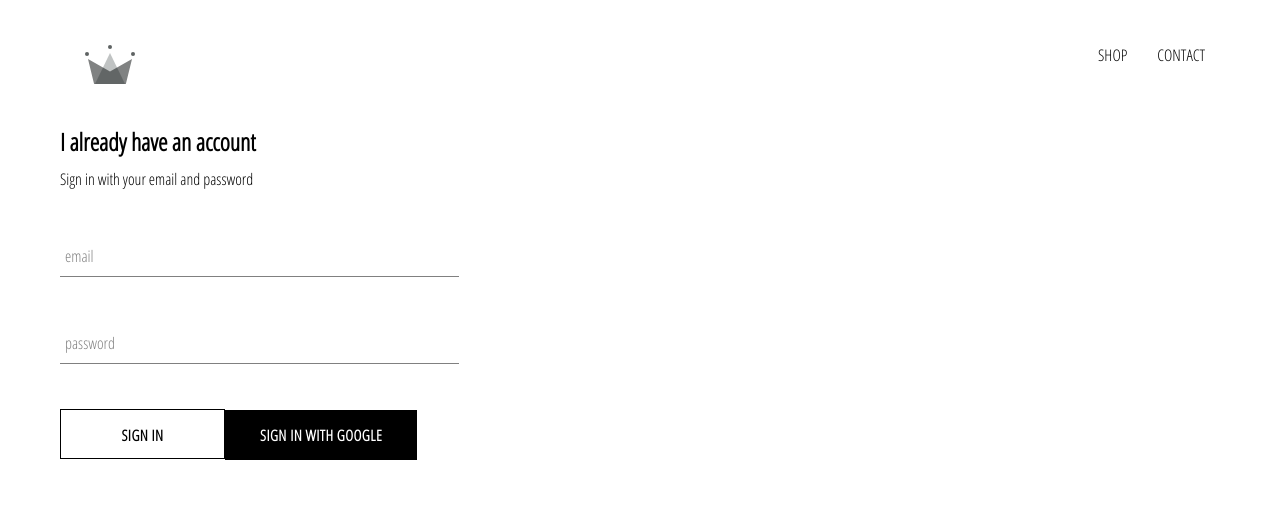
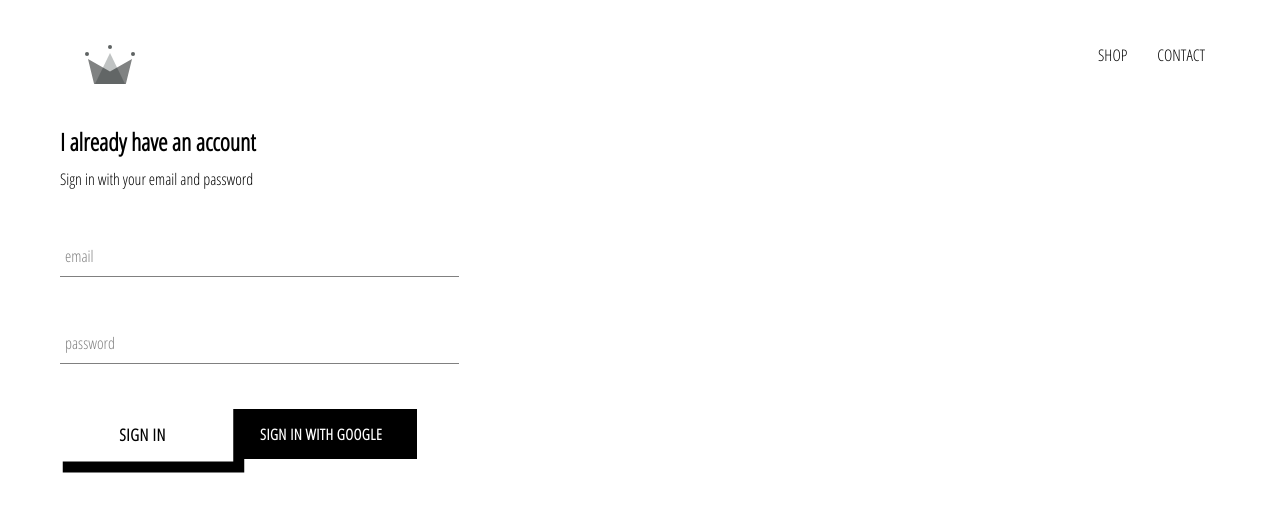
Before and after one commit to divineLush/crown-clothing, a React (Create React App) app: page /signin in a window 1280 px wide. In both pictures the pointer is over the button "SIGN IN". Shown: the top 512 px of the page. Built offline with nearby package versions, Linux system fonts and the light colour scheme; no server answers.

Commit message:
button redesign

```diff
--- a/src/components/button/button.scss
+++ b/src/components/button/button.scss
@@ -14,12 +14,14 @@
   border: none;
   cursor: pointer;
   transition: all .3s ease-out;
+  outline: none;
 
   &:hover,
   &:active,
   &:focus {
     background-color: white;
     color: black;
-    border: 1px solid black;
+    transform: scale(1.1);
+    box-shadow: 10px 10px;
   }
 }
```
